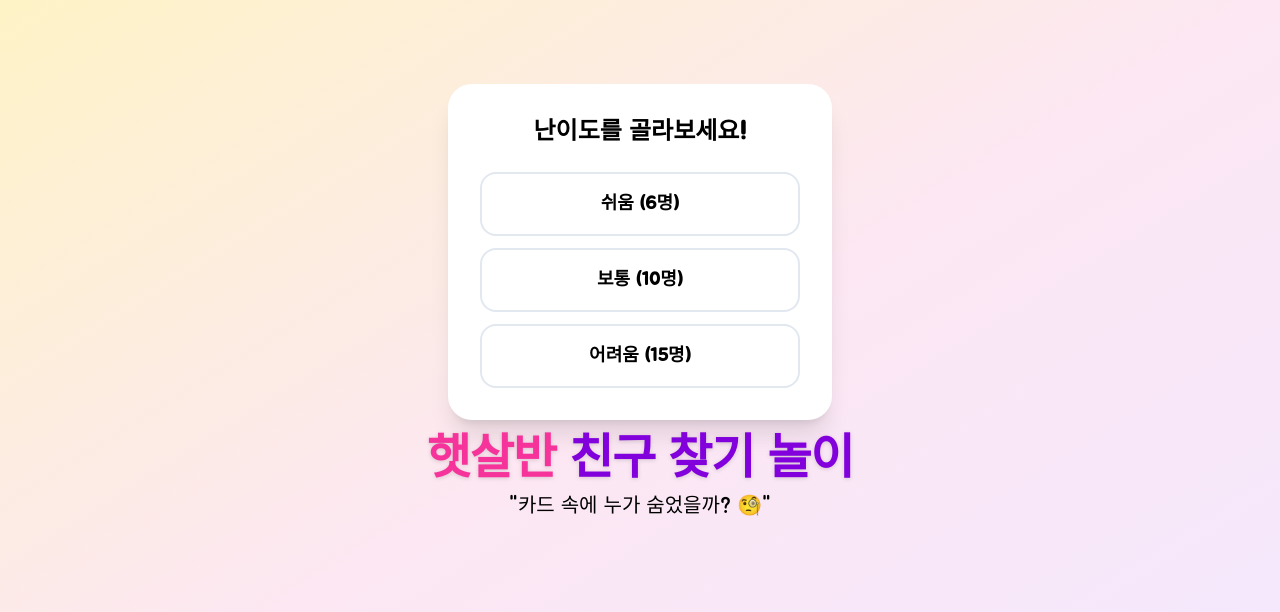
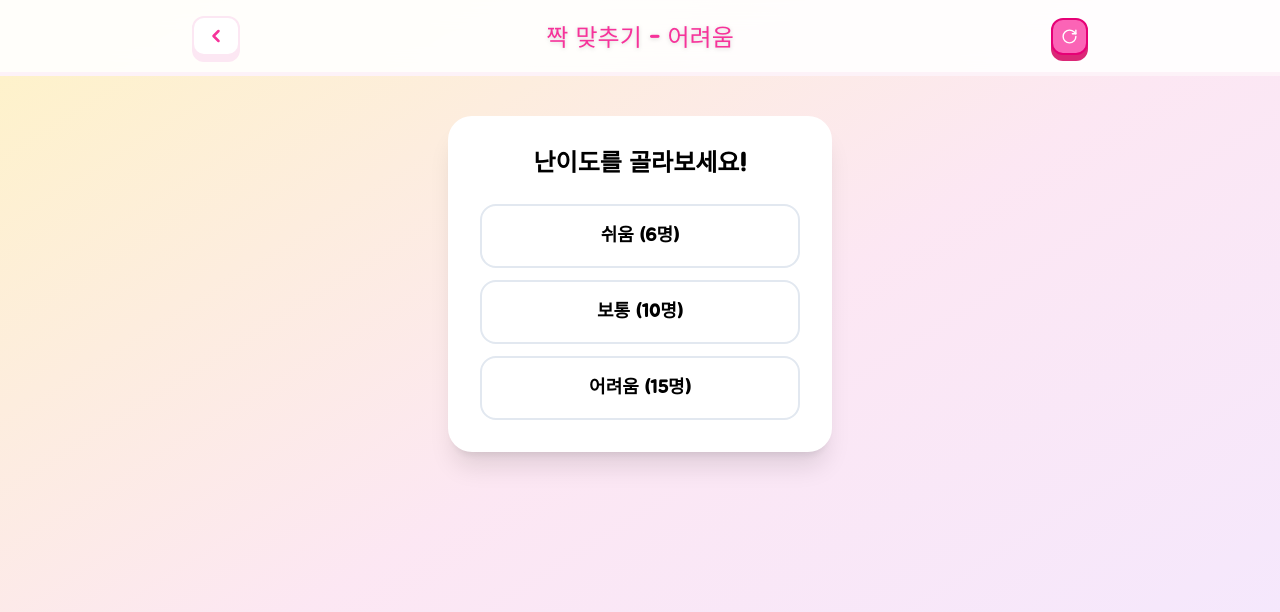
Before and after one commit to jihyuuk/eduplay, a React (Vite) app: page /flip-card in a window 1280 px wide. Shown: the top 612 px of the page. Built offline with nearby package versions, Linux system fonts and the light colour scheme.

Commit message:
feat: SubHeader 구현

```diff
--- /dev/null
+++ b/src/components/SubHeader-3.tsx
@@ -0,0 +1,105 @@
+import React, { type ReactNode } from 'react'; // ReactNode를 type으로 가져옵니다.
+import { ChevronLeft } from 'lucide-react';
+
+/**
+ * SubHeader Props 타입 정의
+ */
+interface SubHeaderProps {
+    title: string;
+    onBack?: () => void;
+    rightElement?: ReactNode; // 'type ReactNode' 덕분에 안전하게 사용 가능
+}
+
+export default function SubHeader3({
+  title,
+  onBack,
+  rightElement
+}: SubHeaderProps) {
+    return (
+        <header className="sticky top-0 z-50 w-full bg-white border-b-4 border-pink-100 px-4 py-4 font-jua">
+            <div className="flex items-center justify-between max-w-4xl mx-auto">
+
+                {/* 왼쪽: 뒤로가기 */}
+                <div className="flex-1 flex justify-start">
+                    <button
+                        onClick={onBack}
+                        className="w-10 h-10 flex items-center justify-center bg-pink-50 text-pink-400 rounded-2xl hover:bg-pink-100 transition-colors shadow-sm active:scale-95"
+                        aria-label="뒤로가기"
+                    >
+                        <ChevronLeft size={28} strokeWidth={3} />
+                    </button>
+                </div>
+
+                {/* 중앙: 타이틀 */}
+                <div className="flex-[3] text-center">
+                    <h1 className="text-2xl text-pink-500 tracking-tight truncate">
+                        {title}
+                    </h1>
+                </div>
+
+                {/* 오른쪽: 유틸리티 */}
+                <div className="flex-1 flex justify-end gap-2">
+                    {rightElement ? (
+                        rightElement
+                    ) : (
+                        <div className="w-10 h-10" />
+                    )}
+                </div>
+            </div>
+        </header>
+
+
+    );
+};
+
+
+
+{/* 예시 1: 유틸리티 버튼이 여러 개일 때 */ }
+// <section>
+//   <p className="p-4 text-xs text-pink-300 font-sans"># 유틸리티 버튼 2개 + 핑크 테마</p>
+//   <SubHeader2
+//     title="우리반 앨범"
+//     onBack={handleBack}
+//     rightElement={
+//       <>
+//         <button className="w-10 h-10 flex items-center justify-center text-pink-400 hover:bg-pink-50 rounded-full transition-colors">
+//           <Heart size={24} fill="currentColor" className="opacity-40" />
+//         </button>
+//         <button className="w-10 h-10 flex items-center justify-center text-pink-400 hover:bg-pink-50 rounded-full transition-colors relative">
+//           <Bell size={24} />
+//           <span className="absolute top-2 right-2 w-2 h-2 bg-orange-400 rounded-full border-2 border-white" />
+//         </button>
+//       </>
+//     }
+//   />
+//   <div className="h-40 flex items-center justify-center text-pink-200">콘텐츠 영역</div>
+// </section>
+
+{/* 예시 2: 유틸리티 버튼이 1개일 때 */ }
+// <section>
+//   <p className="p-4 text-xs text-pink-300 font-sans"># 유틸리티 버튼 1개</p>
+//   <SubHeader2
+//     title="알림장 확인하기"
+//     onBack={handleBack}
+//     rightElement={
+//       <button className="w-10 h-10 flex items-center justify-center bg-pink-500 text-white rounded-2xl shadow-md shadow-pink-100 hover:bg-pink-600 transition-all">
+//         <Home size={22} />
+//       </button>
+//     }
+//   />
+//   <div className="h-40 flex items-center justify-center text-pink-200">콘텐츠 영역</div>
+// </section>
+
+{/* 예시 3: 유틸리티 버튼이 아예 없을 때 */ }
+// <section>
+//   <p className="p-4 text-xs text-pink-300 font-sans"># 버튼 없이 타이틀만 있을 때</p>
+//   <SubHeader2
+//     title="개인정보 설정"
+//     onBack={handleBack}
+//   />
+//   <div className="h-40 flex items-center justify-center text-pink-200">콘텐츠 영역</div>
+// </section>
+
+//   주아체의 둥근 느낌을 살리기 위해 버튼도 <br/>
+//   각진 사각형 대신 2xl(둥근 사각형)이나 <br/>
+//   Full(원형)을 섞어서 사용하면 훨씬 귀여워요!
--- /dev/null
+++ b/src/components/SubHeader.tsx
@@ -0,0 +1,41 @@
+import React, { type ReactNode } from 'react';
+import { ChevronLeft } from 'lucide-react';
+import ChunkyIconButton from './ChunkyIconButton';
+
+interface SubHeaderProps {
+  title: string;
+  onBack?: () => void;
+  rightElement?: ReactNode;
+}
+
+const SubHeader: React.FC<SubHeaderProps> = ({ title, onBack, rightElement }) => {
+  return (
+    <header className="sticky top-0 z-50 w-full bg-white/90 backdrop-blur-md border-b-2 md:border-b-4 border-pink-50 px-3 py-3 sm:px-4 sm:py-4">
+      <div className="flex items-center justify-between max-w-4xl mx-auto relative">
+
+        {/* 왼쪽: 뒤로가기 (고정 너비 확보) */}
+        <div className="z-10">
+          <ChunkyIconButton onClick={onBack} variant='white' icon={ChevronLeft} className='!px-3' strokeWidth={3} />
+        </div>
+
+        {/* 중앙: 타이틀 (절대 위치로 중앙 정렬 보장) */}
+        <div className="absolute inset-0 flex items-center justify-center pointer-events-none">
+          <h1 className="text-lg sm:text-xl md:text-2xl text-pink-500 drop-shadow-sm truncate max-w-[60%] text-center px-2 mt-[4px] md:mt-[6px]">
+            {title}
+          </h1>
+        </div>
+
+        {/* 오른쪽: 유틸리티 */}
+        <div className="z-10 flex justify-end gap-2">
+          {rightElement ? (
+            rightElement
+          ) : (
+            <div className="w-[40px] sm:w-[44px]" />
+          )}
+        </div>
+      </div>
+    </header>
+  );
+};
+
+export default SubHeader;
--- a/src/pages/FlipCard.tsx
+++ b/src/pages/FlipCard.tsx
@@ -1,11 +1,15 @@
 import { useEffect, useRef, useState } from "react";
 import type { Kid } from "../types/Kid"
 import { motion } from "framer-motion";
-import { HelpCircle, RefreshCw, Timer } from "lucide-react";
+import { Bell, Heart, HelpCircle, RefreshCw, RotateCcw, RotateCw, Settings, Timer } from "lucide-react";
 import GameCard from "../components/GameCard";
 import LoadingShuffle from "../components/LoadingShuffle";
 import FlipCardClearModal from "../components/FlipCardClearModal";
 import { useNavigate } from "react-router-dom";
+import KidButton from "../components/KidButton";
+import SubHeader from "../components/SubHeader";
+import ChunkyIconButton from "../components/ChunkyIconButton";
+import ChunkyButton from "../components/ChunkyButton";
 
 //상태, 난이도
 type GameStatus = 'SETTING' | 'LOADING' | 'PLAYING';
@@ -399,7 +403,15 @@ export default function FlipCard() {
 
 
     return (
-        <div className="bg-gradient-to-br from-amber-100 via-pink-100 to-purple-100 bg-fixed flex flex-col items-center justify-center min-h-screen">
+        <div className="bg-gradient-to-br from-amber-100 via-pink-100 to-purple-100 bg-fixed flex flex-col items-center min-h-screen">
+
+            <SubHeader
+                title="짝 맞추기 - 어려움"
+                onBack={handleGoHome}
+                rightElement={<ChunkyIconButton icon={RotateCw} iconSize={17} onClick={()=>setupGame(difficulty)}/>}
+            />
+
+            <div className="mt-10"></div>
 
             {/* 난이도 선택 */}
             {status === 'SETTING' && (
@@ -418,16 +430,6 @@ export default function FlipCard() {
                     </div>
                 </div>
             )}
-
-            {/* 제목 */}
-            <div className="title-area text-center py-4 mb-6">
-                <div className="space-y-2">
-                    <h1 className="text-3xl sm:text-4xl md:text-5xl font-bold text-pink-500 tracking-tight drop-shadow-sm">
-                        햇살반 <span className="text-purple-700">친구 찾기 놀이</span>
-                    </h1>
-                    <p className="sm:text-lg md:text-xl">"카드 속에 누가 숨었을까? 🧐"</p>
-                </div>
-            </div>
 
             {/* 시간, 힌트 - PLAYING 일때만 보임 */}
             <div className={`transition-opacity duration-500 ${status === 'PLAYING' ? 'opacity-100' : 'opacity-0'}`}>
@@ -508,26 +510,28 @@ export default function FlipCard() {
 
             {/* 하단 버튼 - PLAYING 일떄만 */}
             <div className={`flex gap-5 md:gap-8 mt-6 p-4 w-full justify-center transition-opacity duration-500 ${status === 'PLAYING' ? 'opacity-100' : 'opacity-0'} `}>
-                <button onClick={() => setupGame(difficulty)}
-                    className="p-3 px-4 bg-gradient-to-r from-purple-500 to-indigo-600 text-white text-lg md:tex-xl lg:text-2xl rounded-2xl font-semibold shadow-[0_10px_20px_rgba(124,58,237,0.3)] hover:from-purple-600 hover:to-indigo-700 transition-all transform hover:scale-[1.02] active:scale-[0.95] flex items-center justify-center cursor-pointer">
-                    <RefreshCw className="mr-2" />다시 하기
-                </button>
+                {/* <KidButton onClick={handleHintClick}
+                    variant="warning"
+                    label="힌트보기"
+                    className="text-white"
+                    icon={<HelpCircle />}
+                /> */}
 
-                <button onClick={() => handleHintClick()}
-                    className="p-3 px-4 bg-gradient-to-r from-amber-400 to-orange-500 text-white text-lg md:tex-xl lg:text-2xl rounded-2xl font-semibold shadow-[0_10px_20px_rgba(245,158,11,0.3)] hover:from-amber-500 hover:to-orange-600 transition-all transform hover:scale-[1.02] active:scale-[0.95] flex items-center justify-center cursor-pointer">
-                    <HelpCircle className="mr-2" />힌트 보기
-                </button>
+                        <ChunkyButton variant="warning" icon={HelpCircle} onClick={handleHintClick}>
+                            힌트 보기
+                        </ChunkyButton>
+
             </div>
 
             {/* 4단계: 클리어 화면 */}
             {isClear && (
-               <FlipCardClearModal
+                <FlipCardClearModal
                     playTime={playTime}
                     hintCount={hintCount}
-                    playAgain={()=>setupGame(difficulty)}//다시하기
+                    playAgain={() => setupGame(difficulty)}//다시하기
                     goSetting={resetAll} //난이도선택
                     goHome={handleGoHome} //홈으로
-               />
+                />
             )}
         </div>
     );
```
